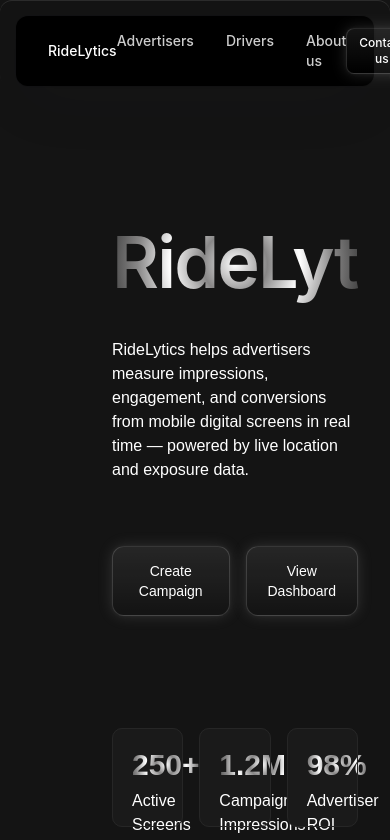
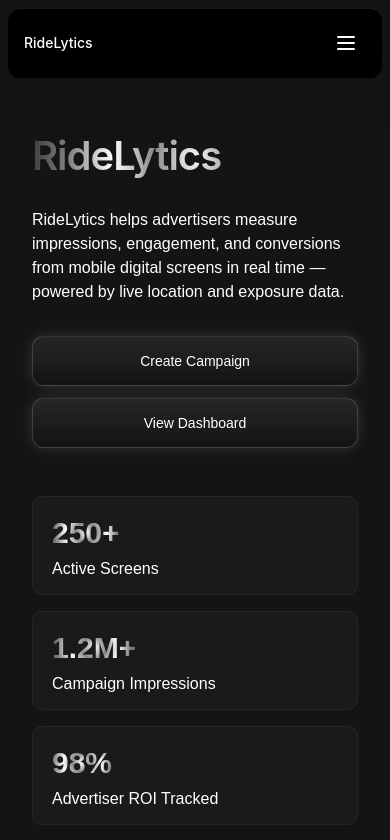
Before and after one commit to Ridelytics/Ridelytics-website, a React (Vite) app in the folder RideLytics/: page / in a window 390 px wide. Shown: the top 840 px of the page. Built offline with nearby package versions, Linux system fonts and the light colour scheme.

Commit message:
reactive site and sizing issue fixes

```diff
--- a/RideLytics/src/components/Features.tsx
+++ b/RideLytics/src/components/Features.tsx
@@ -45,14 +45,14 @@ function Features() {
   return (
     <div className="relative px-4 py-16">
       <div className="max-w-[1365px] mx-auto">
-        <div className="grid grid-cols-1 md:grid-cols-2 lg:grid-cols-4 gap-4">
+        <div className="grid grid-cols-1 sm:grid-cols-2 lg:grid-cols-4 gap-4">
           {features.map((feature, index) => (
             <div
               key={index}
-              className="bg-card border border-border rounded-xl p-5 relative group hover:border-primary/30 transition-all"
+              className="bg-card border border-border rounded-xl p-5 relative group hover:border-primary/30 transition-all min-w-0"
             >
               {/* Info icon in top right */}
-              <div className="absolute top-5 right-5 w-6 h-6 flex items-center justify-center">
+              <div className="absolute top-5 right-5 w-6 h-6 flex items-center justify-center flex-shrink-0">
                 <svg className="w-4 h-4 text-white/40" viewBox="0 0 24 24" fill="none" xmlns="http://www.w3.org/2000/svg">
                   <path d="M12 16v-4M12 8h.01M22 12c0 5.523-4.477 10-10 10S2 17.523 2 12 6.477 2 12 2s10 4.477 10 10z" stroke="currentColor" strokeWidth="2" strokeLinecap="round" strokeLinejoin="round"/>
                 </svg>
@@ -60,7 +60,7 @@ function Features() {
 
               {/* Icon container */}
               <div className="flex justify-center mb-6 mt-4">
-                <div className="relative w-[60px] h-[60px]">
+                <div className="relative w-[60px] h-[60px] flex-shrink-0">
                   {/* Outer circle */}
                   <div className="absolute inset-0 rounded-full border border-primary" />
 
@@ -72,12 +72,12 @@ function Features() {
               </div>
 
               {/* Title */}
-              <h3 className="font-urbanist font-semibold text-base text-foreground text-center mb-3">
+              <h3 className="font-urbanist font-semibold text-base text-foreground text-center mb-3 break-words">
                 {feature.title}
               </h3>
 
               {/* Description */}
-              <p className="font-urbanist font-medium text-sm text-muted text-center leading-relaxed">
+              <p className="font-urbanist font-medium text-sm text-muted text-center leading-relaxed break-words">
                 {feature.description}
               </p>
             </div>
--- a/RideLytics/src/components/Hero.tsx
+++ b/RideLytics/src/components/Hero.tsx
@@ -1,35 +1,35 @@
 function Hero() {
   return (
-    <div className="relative pt-[126px] px-4 pb-16 overflow-hidden">
+    <div className="relative pt-[100px] sm:pt-[126px] px-4 pb-16 overflow-hidden">
       <div className="container-page">
-        <div className="flex gap-[60px] items-start">
+        <div className="flex flex-col lg:flex-row gap-8 lg:gap-[60px] items-start">
           {/* Left Content */}
-          <div className="flex-1 max-w-[823px] min-w-0">
-            <div className="pl-20 pt-24">
+          <div className="flex-1 w-full lg:max-w-[823px] min-w-0">
+            <div className="pl-0 sm:pl-8 lg:pl-20 pt-8 sm:pt-16 lg:pt-24">
               {/* Title */}
-              <h1 className="section-title mb-8">
+              <h1 className="section-title mb-6 sm:mb-8">
                 RideLytics
               </h1>
 
               {/* Description */}
-              <p className="font-urbanist font-medium text-base leading-6 text-muted max-w-[701px] mb-16">
+              <p className="font-urbanist font-medium text-base leading-6 text-muted max-w-[701px] mb-8 sm:mb-12 lg:mb-16">
                 RideLytics helps advertisers measure impressions, engagement, and conversions from mobile digital screens in real time — powered by live location and exposure data.
               </p>
 
               {/* CTA Buttons */}
-              <div className="flex gap-4 mb-28">
-                <button className="btn-primary">
+              <div className="flex flex-col sm:flex-row gap-3 sm:gap-4 mb-12 sm:mb-20 lg:mb-28">
+                <button className="btn-primary w-full sm:w-auto whitespace-nowrap">
                   Create Campaign
                 </button>
-                <button className="btn-primary">
+                <button className="btn-primary w-full sm:w-auto whitespace-nowrap">
                   View Dashboard
                 </button>
               </div>
 
               {/* Stats */}
-              <div className="flex gap-4">
+              <div className="grid grid-cols-1 md:grid-cols-3 gap-4">
                 {/* Card 1 */}
-                <div className="relative bg-[#1a1a1a] rounded-[10px] h-[99px] flex-1">
+                <div className="relative bg-[#1a1a1a] rounded-[10px] h-[99px] w-full">
                   <div className="absolute left-[20px] top-[14px]">
                     <div className="stat-number">
                       250+
@@ -44,7 +44,7 @@ function Hero() {
                 </div>
 
                 {/* Card 2 */}
-                <div className="relative bg-[#1a1a1a] rounded-[10px] h-[99px] flex-1">
+                <div className="relative bg-[#1a1a1a] rounded-[10px] h-[99px] w-full">
                   <div className="absolute left-[20px] top-[14px]">
                     <div className="stat-number">
                       1.2M+
@@ -59,7 +59,7 @@ function Hero() {
                 </div>
 
                 {/* Card 3 */}
-                <div className="relative bg-[#1a1a1a] rounded-[10px] h-[99px] flex-1">
+                <div className="relative bg-[#1a1a1a] rounded-[10px] h-[99px] w-full">
                   <div className="absolute left-[20px] top-[14px]">
                     <div className="stat-number">
                       98%
@@ -77,7 +77,7 @@ function Hero() {
           </div>
 
           {/* Right Abstract Design */}
-          <div className="relative w-[557px] h-[622px] bg-card rounded-lg overflow-hidden flex-shrink-0 hidden lg:block">
+          <div className="relative w-full lg:w-[557px] h-[400px] lg:h-[622px] bg-card rounded-lg overflow-hidden flex-shrink-0 hidden lg:block">
             {/* Abstract gradient background */}
             <div className="absolute inset-0 opacity-30">
               <div className="absolute inset-0 bg-gradient-to-br from-gray-600/40 via-gray-700/30 to-transparent" />
--- a/RideLytics/src/components/Navigation.tsx
+++ b/RideLytics/src/components/Navigation.tsx
@@ -1,14 +1,20 @@
+import { useState } from 'react'
+
 function Navigation() {
+  const [isMenuOpen, setIsMenuOpen] = useState(false)
+
   return (
-    <div className="fixed top-0 left-1/2 -translate-x-1/2 z-50 w-full max-w-[1400px] px-4 pt-4">
-      <nav className="bg-black rounded-xl shadow-[0px_16px_68px_0px_rgba(47,48,55,0.05),0px_0px_4px_0px_rgba(34,42,53,0.08),0px_0px_0px_1px_rgba(34,42,53,0.04),0px_1px_1px_0px_rgba(0,0,0,0.05),0px_0px_24px_0px_rgba(34,42,53,0.06)] h-[70px] flex items-center justify-between px-8">
+    <div className="fixed top-0 left-1/2 -translate-x-1/2 z-50 w-full max-w-[1400px] px-2 sm:px-4 pt-2 sm:pt-4">
+      <nav className="bg-black rounded-xl shadow-[0px_16px_68px_0px_rgba(47,48,55,0.05),0px_0px_4px_0px_rgba(34,42,53,0.08),0px_0px_0px_1px_rgba(34,42,53,0.04),0px_1px_1px_0px_rgba(0,0,0,0.05),0px_0px_24px_0px_rgba(34,42,53,0.06)] relative">
+        {/* Desktop Navigation */}
+        <div className="h-[70px] flex items-center justify-between px-4 sm:px-6 lg:px-8">
           {/* Logo */}
-        <div className="font-inter font-medium text-sm text-foreground">
+          <div className="font-inter font-medium text-sm text-foreground flex-shrink-0">
             RideLytics
           </div>
 
-        {/* Navigation Links */}
-        <div className="flex gap-8">
+          {/* Desktop Navigation Links */}
+          <div className="hidden md:flex gap-8">
             <a href="#advertisers" className="nav-link">
               Advertisers
             </a>
@@ -20,15 +26,75 @@ function Navigation() {
             </a>
           </div>
 
-        {/* CTA Buttons */}
-        <div className="flex gap-3">
-          <button className="btn-secondary">
+          {/* Desktop CTA Buttons */}
+          <div className="hidden md:flex gap-3 flex-shrink-0">
+            <button className="btn-secondary whitespace-nowrap">
               Contact us
             </button>
-          <button className="btn-secondary">
+            <button className="btn-secondary whitespace-nowrap">
               Account
             </button>
           </div>
+
+          {/* Hamburger Menu Button */}
+          <button
+            onClick={() => setIsMenuOpen(!isMenuOpen)}
+            className="md:hidden flex items-center justify-center w-10 h-10 text-white hover:text-white/80 transition-colors"
+            aria-label="Toggle menu"
+          >
+            {isMenuOpen ? (
+              // Close icon
+              <svg className="w-6 h-6" fill="none" stroke="currentColor" viewBox="0 0 24 24">
+                <path strokeLinecap="round" strokeLinejoin="round" strokeWidth={2} d="M6 18L18 6M6 6l12 12" />
+              </svg>
+            ) : (
+              // Hamburger icon
+              <svg className="w-6 h-6" fill="none" stroke="currentColor" viewBox="0 0 24 24">
+                <path strokeLinecap="round" strokeLinejoin="round" strokeWidth={2} d="M4 6h16M4 12h16M4 18h16" />
+              </svg>
+            )}
+          </button>
+        </div>
+
+        {/* Mobile Menu */}
+        {isMenuOpen && (
+          <div className="md:hidden border-t border-white/10 px-4 py-4 space-y-4">
+            {/* Mobile Navigation Links */}
+            <div className="flex flex-col space-y-3">
+              <a
+                href="#advertisers"
+                className="nav-link block py-2"
+                onClick={() => setIsMenuOpen(false)}
+              >
+                Advertisers
+              </a>
+              <a
+                href="#drivers"
+                className="nav-link block py-2"
+                onClick={() => setIsMenuOpen(false)}
+              >
+                Drivers
+              </a>
+              <a
+                href="#about"
+                className="nav-link block py-2"
+                onClick={() => setIsMenuOpen(false)}
+              >
+                About us
+              </a>
+            </div>
+
+            {/* Mobile CTA Buttons */}
+            <div className="flex flex-col gap-3 pt-2 border-t border-white/10">
+              <button className="btn-secondary w-full">
+                Contact us
+              </button>
+              <button className="btn-secondary w-full">
+                Account
+              </button>
+            </div>
+          </div>
+        )}
 
         {/* Inner border effect */}
         <div className="absolute inset-0 rounded-xl pointer-events-none shadow-[inset_0px_1px_0px_0px_rgba(255,255,255,0.1)]" />
--- a/RideLytics/src/index.css
+++ b/RideLytics/src/index.css
@@ -41,8 +41,13 @@ body {
   min-height: 100vh;
   background-color: #141414;
   font-family: var(--font-inter);
+  overflow-x: hidden;
 }
 
 * {
   box-sizing: border-box;
 }
+
+html {
+  overflow-x: hidden;
+}
--- a/RideLytics/src/styles/components.css
+++ b/RideLytics/src/styles/components.css
@@ -43,7 +43,7 @@
 
   /* Section title (large heading) */
   .section-title {
-    @apply font-inter font-semibold text-[72px] leading-[80px] tracking-[-1.8px];
+    @apply font-inter font-semibold text-[40px] sm:text-[56px] lg:text-[72px] leading-[48px] sm:leading-[64px] lg:leading-[80px] tracking-[-1.0px] sm:tracking-[-1.4px] lg:tracking-[-1.8px];
     @apply bg-clip-text text-transparent;
     background-image: var(--gradient-silver);
     -webkit-background-clip: text;
@@ -53,7 +53,7 @@
 
   /* Section subtitle (carousel heading) */
   .section-subtitle {
-    @apply font-inter font-semibold text-[30px] leading-9 tracking-[-0.75px];
+    @apply font-inter font-semibold text-[24px] sm:text-[28px] lg:text-[30px] leading-[32px] sm:leading-[36px] lg:leading-9 tracking-[-0.6px] sm:tracking-[-0.7px] lg:tracking-[-0.75px];
     @apply bg-clip-text text-transparent;
     background-image: var(--gradient-silver);
     -webkit-background-clip: text;
```
Also changed, not shown: RideLytics/src/components/LogoCarousel.tsx (+8 -8 lines). Lines whose indentation alone changed are shown as unchanged.
